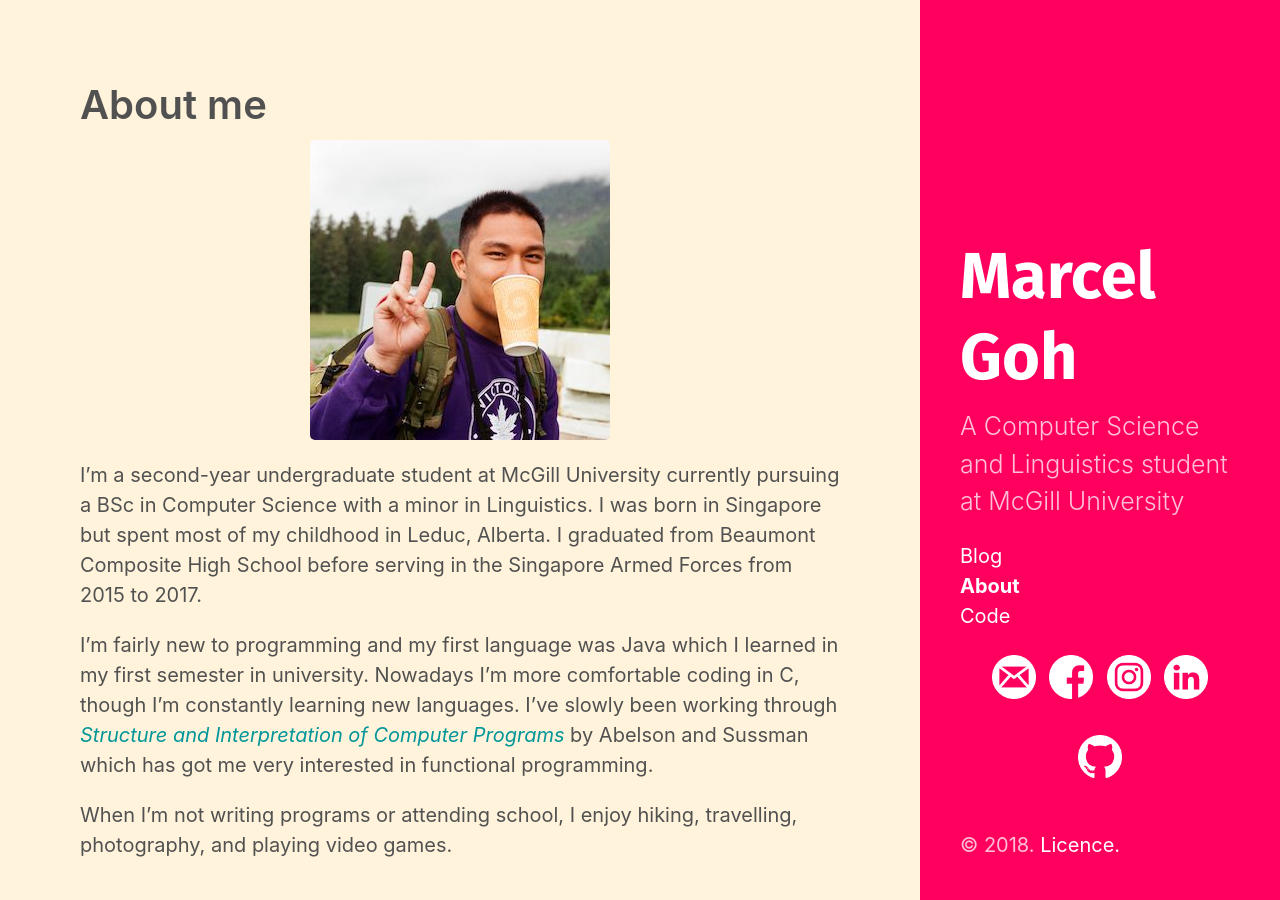
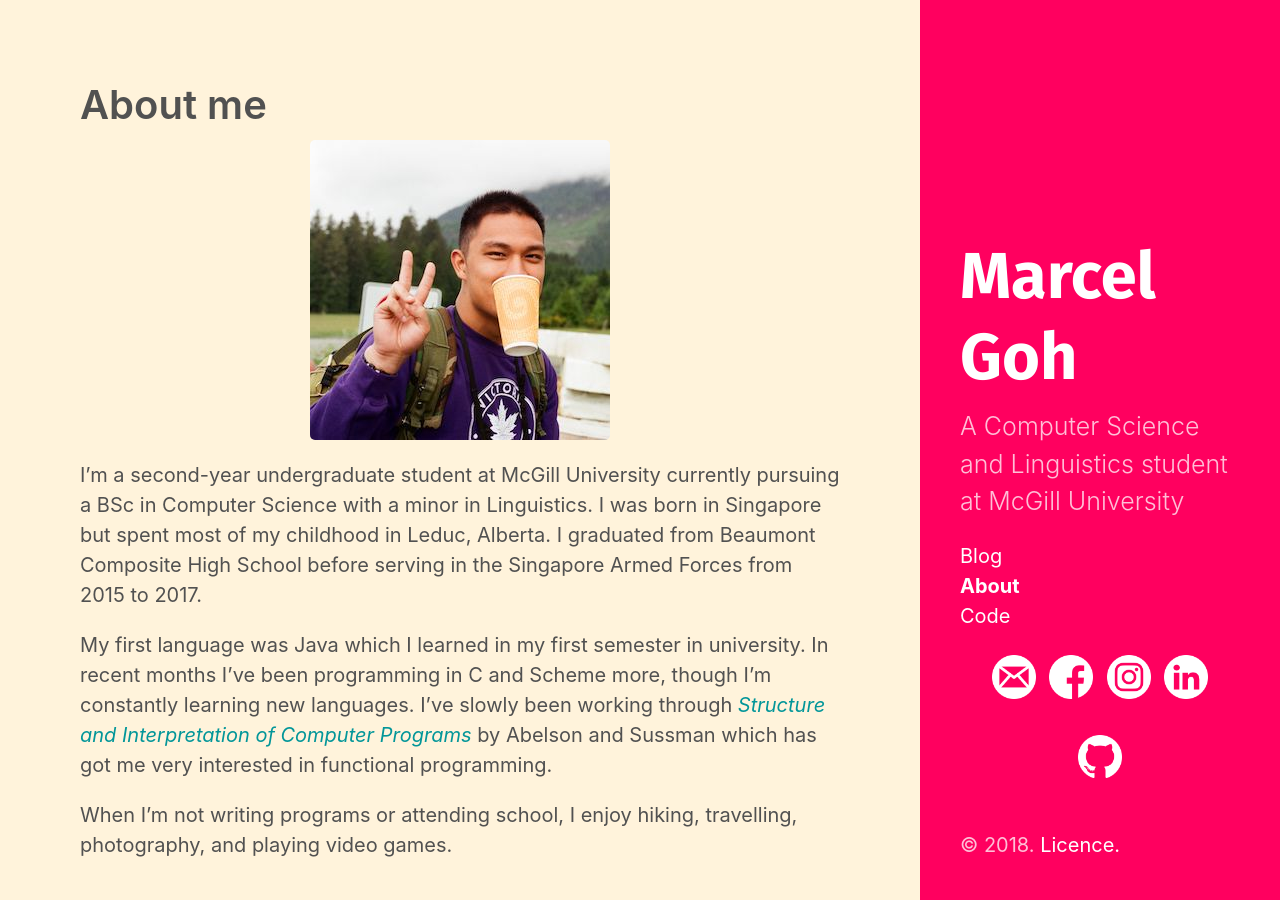
Before and after one commit to marcelgoh/marcelgoh.github.io, a Jekyll site: the page built from about/index.md, in a window 1280 px wide. Built offline with Jekyll 4.4.1, drawn with Linux system fonts in a browser that asks for light colours.

Commit message:
changed about

```diff
--- a/about/index.md
+++ b/about/index.md
@@ -7,6 +7,6 @@ title: About me
 
 I'm a second-year undergraduate student at McGill University currently pursuing a BSc in Computer Science with a minor in Linguistics. I was born in Singapore but spent most of my childhood in Leduc, Alberta. I graduated from Beaumont Composite High School before serving in the Singapore Armed Forces from 2015 to 2017.
 
-I'm fairly new to programming and my first language was Java which I learned in my first semester in university. Nowadays I'm more comfortable coding in C, though I'm constantly learning new languages. I've slowly been working through [*Structure and Interpretation of Computer Programs*](https://mitpress.mit.edu/sites/default/files/sicp/index.html) by Abelson and Sussman which has got me very interested in functional programming.
+My first language was Java which I learned in my first semester in university. In recent months I've been programming in C and Scheme more, though I'm constantly learning new languages. I've slowly been working through [*Structure and Interpretation of Computer Programs*](https://mitpress.mit.edu/sites/default/files/sicp/index.html) by Abelson and Sussman which has got me very interested in functional programming.
 
 When I'm not writing programs or attending school, I enjoy hiking, travelling, photography, and playing video games.
```
